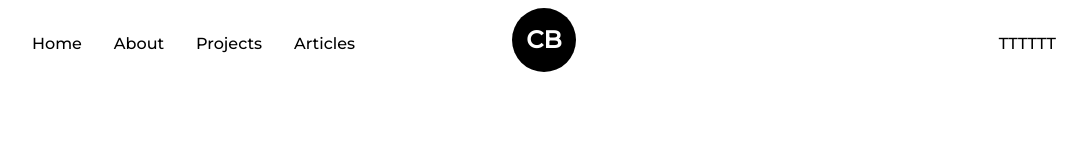
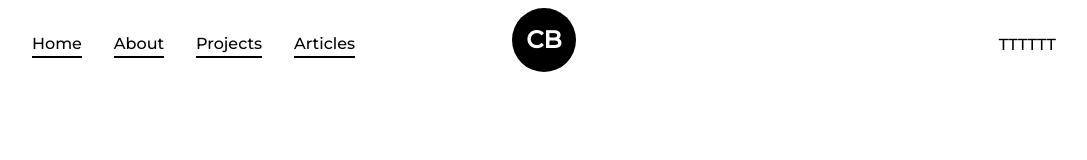
Before and after one commit to YM202c2100/tutorials, a Next.js app: page / in a window 1280 px wide. Shown: the top 160 px of the page, without its empty margins (96-1183 px from the left). Built offline with nearby package versions, Linux system fonts and the light colour scheme.

Commit message:
[style] リンクタイトルに下線を追加

```diff
--- a/app/components/NavBar.tsx
+++ b/app/components/NavBar.tsx
@@ -7,20 +7,22 @@ interface PropsCNL{
   className?:string
 }
 const CustomNavLink:React.FC<PropsCNL> = ({href,title,className})=>{
-  return(
-    <Link
-      href={href}
-      className={className}
-    >
-      {title}
-    </Link>
-  )
+  return(<>
+    <div className={className}>
+      <Link
+        href={href}
+      >
+        {title}
+      </Link>
+      <span className="bg-black block h-0.5 w-full">&nbsp;</span>
+    </div>
+    </>)
 }
 
 const NavBar:React.FC = () =>{
   return (
     <header className="flex justify-between items-center py-8 mx-32">
-      <nav>
+      <nav className="flex">
         <CustomNavLink href="/" title="Home" className="mr-4"/>
         <CustomNavLink href="/about" title="About" className="mx-4"/>
         <CustomNavLink href="/projects" title="Projects" className="mx-4"/>
```
